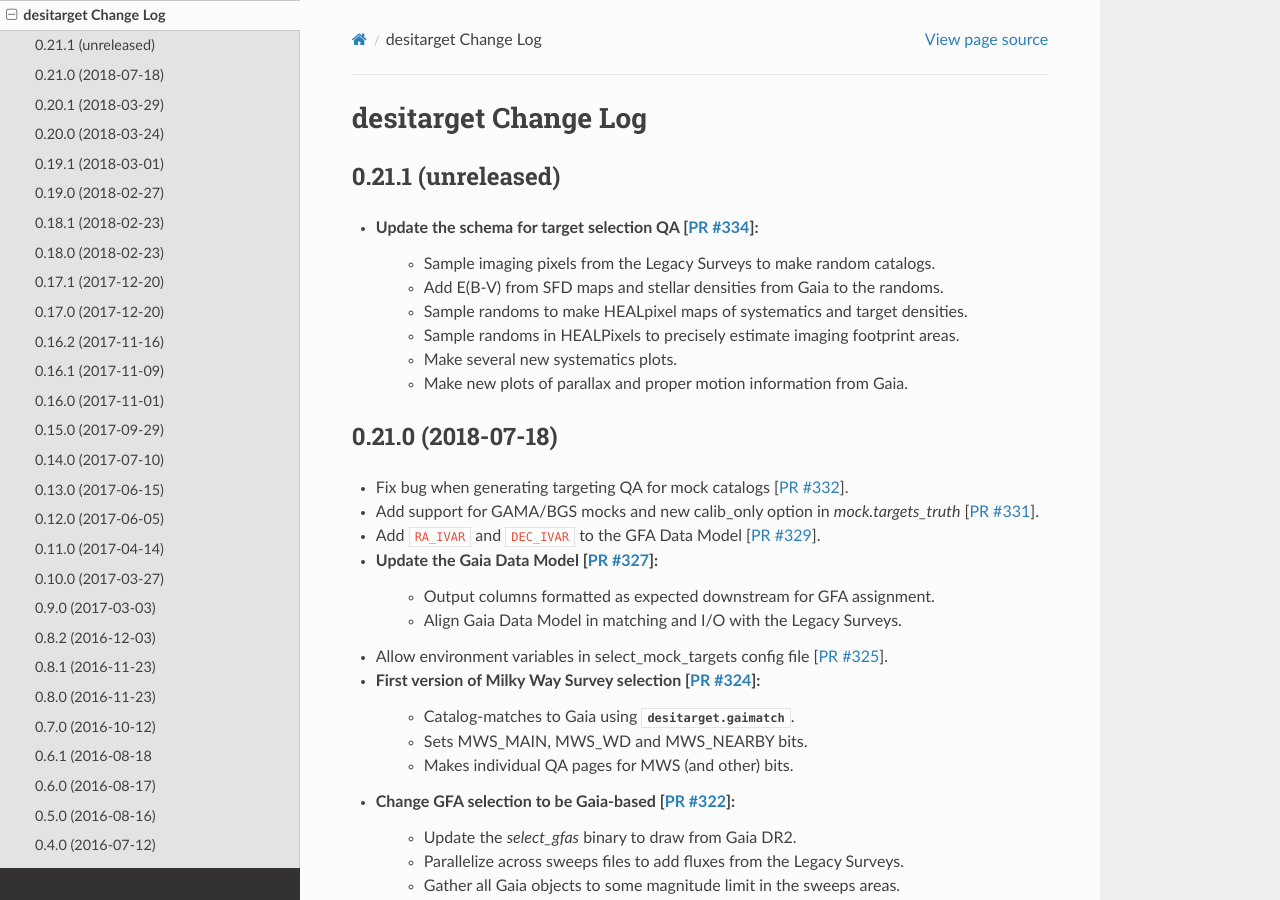
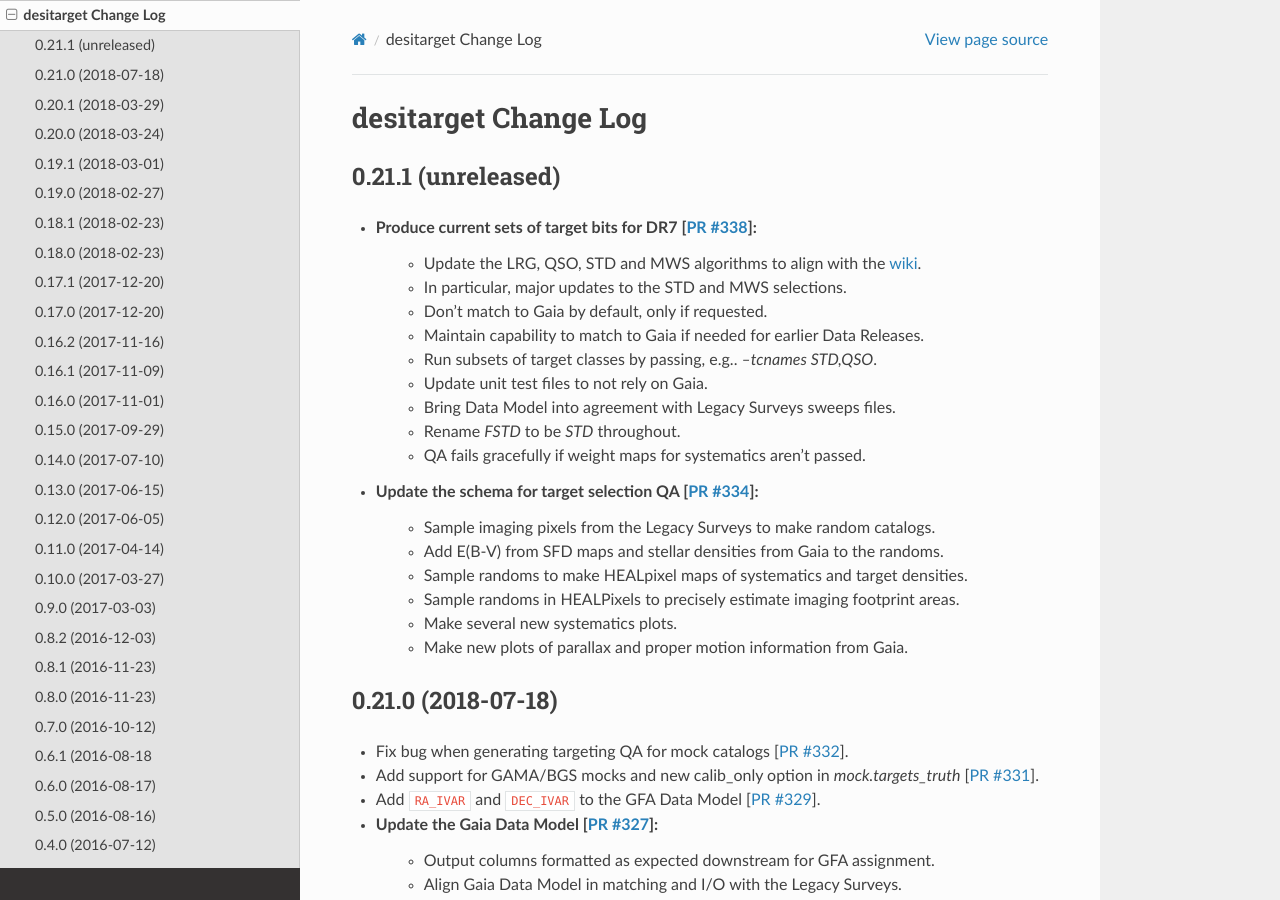
Before and after one commit to desihub/desitarget, a Sphinx documentation site: the page built from doc/changes.rst, in a window 1280 px wide and 900 px high. Built offline with Sphinx 7.4.7 and the Read the Docs theme 2.0.0, drawn with Linux system fonts in a browser that asks for light colours.

Commit message:
updating the changes file [ci skip]

```diff
--- a/doc/changes.rst
+++ b/doc/changes.rst
@@ -4,7 +4,16 @@ desitarget Change Log
 
 0.21.1 (unreleased)
 -------------------
-
+* Produce current sets of target bits for DR7 [`PR #338`_]:
+   * Update the LRG, QSO, STD and MWS algorithms to align with the `wiki`_.
+   * In particular, major updates to the STD and MWS selections.
+   * Don't match to Gaia by default, only if requested.
+   * Maintain capability to match to Gaia if needed for earlier Data Releases.
+   * Run subsets of target classes by passing, e.g.. `--tcnames STD,QSO`.
+   * Update unit test files to not rely on Gaia.
+   * Bring Data Model into agreement with Legacy Surveys sweeps files.
+   * Rename `FSTD` to be `STD` throughout.
+   * QA fails gracefully if weight maps for  systematics aren't passed.
 * Update the schema for target selection QA [`PR #334`_]:
    * Sample imaging pixels from the Legacy Surveys to make random catalogs.
    * Add E(B-V) from SFD maps and stellar densities from Gaia to the randoms.
@@ -13,7 +22,9 @@ desitarget Change Log
    * Make several new systematics plots.
    * Make new plots of parallax and proper motion information from Gaia.
 
+.. _`wiki`: https://desi.lbl.gov/trac/wiki/TargetSelectionWG/TargetSelection
 .. _`PR #334`: https://github.com/desihub/desitarget/pull/334
+.. _`PR #338`: https://github.com/desihub/desitarget/pull/338
 
 0.21.0 (2018-07-18)
 -------------------
```
